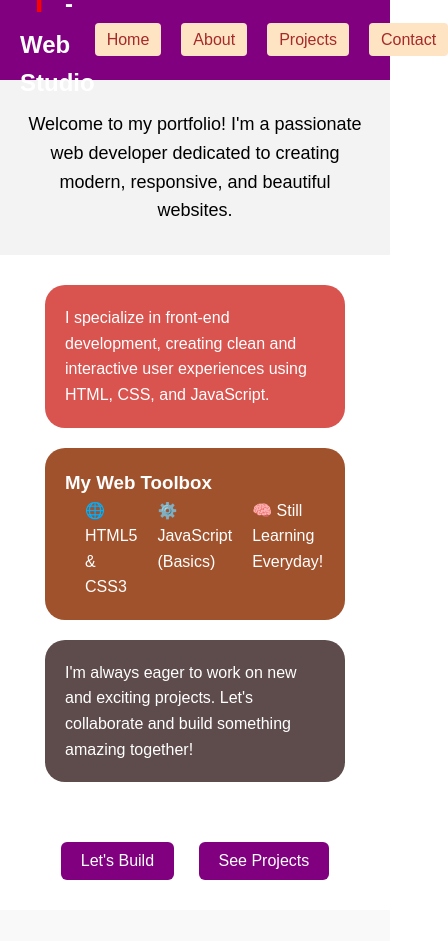
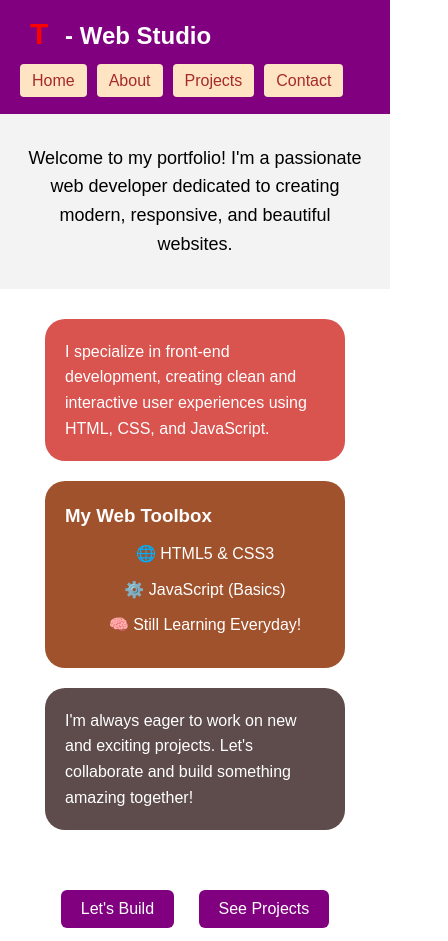
Before and after one commit to alofigoeYo/Portfolio, a plain HTML site: page index.html in a window 390 px wide. Shown: the top 941 px of the page, 448 px wide, since content can reach past the window. Drawn offline with Linux system fonts and the light colour scheme.

Commit message:
Fix Mobile Layout

```diff
--- a/style.css
+++ b/style.css
@@ -10,18 +10,21 @@ body {
 }
 
 nav {
-  height: 80px;
+  display: flex;
+  flex-wrap: wrap;
+  justify-content: space-between;
+  align-items: center;
+  padding: 10px 20px;
   background-color: purple;
   color: white;
-  display: flex;
-  align-items: center;
-  padding: 0 20px;
-  justify-content: space-between;
 }
 
 ul {
   display: flex;
-  gap: 20px;
+  flex-wrap: wrap;
+  justify-content: center;
+  gap: 10px;
+  padding: 10px 0;
 }
 
 li {
@@ -77,6 +80,7 @@ li a:hover {
   background-color: #eee;
   border-radius: 20px;
   padding: 20px;
+  margin-buttom:20px;
 }
 
 .bodyo {
```
